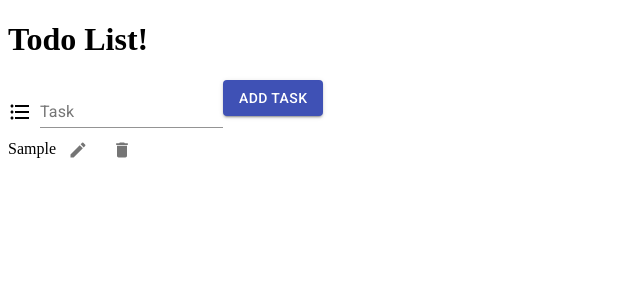
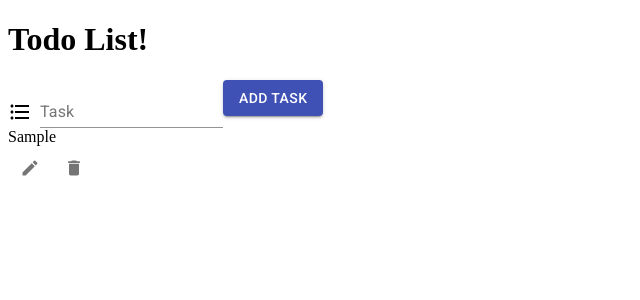
Before and after one commit to payalkherajani/Todo, a React (Create React App) app: page / in a window 1280 px wide. Both pictures are taken after typing "Sample" into the empty fields and a click on the button "ADD TASK". Shown: the top 300 px of the page, without its empty margins (0-640 px from the left). Built offline with nearby package versions, Linux system fonts and the light colour scheme.

Commit message:
edit-functionality

```diff
--- a/src/components/Todo.js
+++ b/src/components/Todo.js
@@ -4,12 +4,62 @@ import FormatListBulletedSharpIcon from "@material-ui/icons/FormatListBulletedSh
 import DeleteIcon from "@material-ui/icons/Delete";
 import EditIcon from "@material-ui/icons/Edit";
 
+class TodoElement extends React.Component {
+  constructor(props) {
+    super(props);
+    this.state = {
+      isEditing: false,
+      val: this.props.item,
+    };
+  }
+
+  render() {
+    return (
+      <div>
+        {this.state.isEditing === true ? (
+          <div>
+            <input
+              type="text"
+              value={this.state.val}
+              onChange={(e) => this.setState({ val: e.target.value })}
+            />
+            <button
+              type="submit"
+              onClick={() => {
+                this.setState({ isEditing: false });
+              }}
+            >
+              Edit
+            </button>
+          </div>
+        ) : (
+          <div>{this.state.val}</div>
+        )}
+        <IconButton
+          aria-label="edit"
+          onClick={() => {
+            this.setState({ isEditing: true });
+          }}
+        >
+          <EditIcon fontSize="small" />
+        </IconButton>
+        <IconButton
+          aria-label="delete"
+          onClick={() => this.props.del(this.props.index)}
+        >
+          <DeleteIcon fontSize="small" />
+        </IconButton>
+      </div>
+    );
+  }
+}
 class Todo extends React.Component {
   constructor(props) {
     super(props);
     this.state = {
       task: "",
       todo: [],
+      newVal: "",
     };
   }
 
@@ -17,29 +67,27 @@ class Todo extends React.Component {
     this.setState({ task: e.target.value });
   };
 
-  //   displayTodo = () => {
-  //     const todoList = this.state.todo;
-  //     console.log(todoList);
-  //     if (todoList.length !== 0) {
-  //       todoList.map((item) => {
-  //         return <div>{item}</div>;
-  //       });
-  //     } else {
-  //       return;
-  //     }
-  //   };
   addTask = () => {
     this.setState({ todo: [...this.state.todo, this.state.task] });
     this.setState({ task: "" });
   };
+  editFun = (item, index) => {
+    const edTodo = [...this.state.todo];
+    // edTodo.map((e) => {
+    //   if (e === item) {
+    //     <TextField label={e} />;
+    //   }
+    // });
 
-  editFun = (item) => {
-    console.log("EDIT", item);
+    // this.setState({ todo: edTodo });
   };
 
-  del = (item) => {
-    console.log("DELETE", this.state);
+  del = (index) => {
+    const delTodo = [...this.state.todo];
+    delTodo.splice(index, 1);
+    this.setState({ todo: delTodo });
   };
+
   render() {
     return (
       <div>
@@ -62,20 +110,22 @@ class Todo extends React.Component {
         <Grid container direction="column">
           {" "}
           {this.state.todo.length !== 0
-            ? this.state.todo.map((item) => {
+            ? this.state.todo.map((item, index) => {
+                const f = () => {
+                  this.editFun(item, index);
+                };
                 return (
                   <div key={item}>
-                    {item}
-                    <IconButton aria-label="edit" onClick={this.editFun(item)}>
-                      <EditIcon fontSize="small" />
-                    </IconButton>
-                    <IconButton aria-label="delete" onClick={this.del(item)}>
-                      <DeleteIcon fontSize="small" />
-                    </IconButton>
+                    <TodoElement
+                      item={item}
+                      index={index}
+                      edit={this.editFun}
+                      del={this.del}
+                    />
                   </div>
                 );
               })
-            : console.log("Empty Array")}
+            : null}
         </Grid>
       </div>
     );
```
